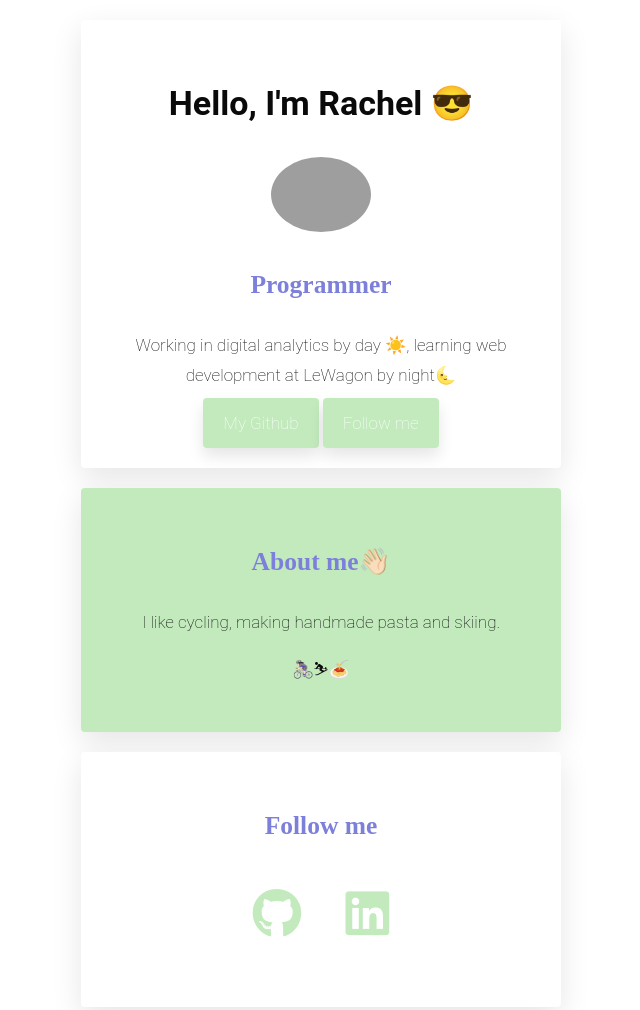
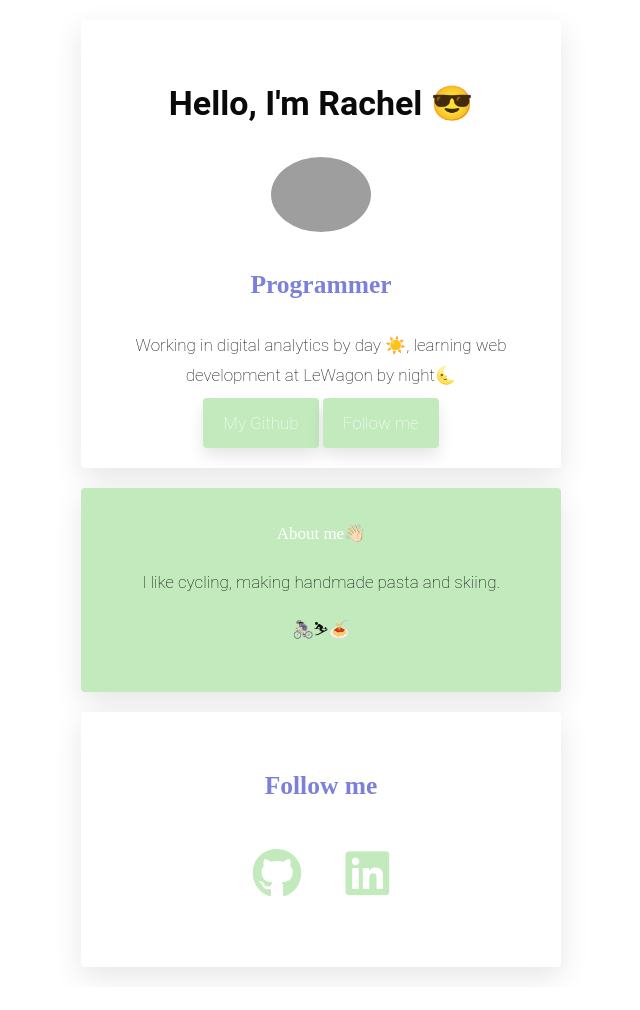
Before and after one commit to rachel-herlihy/profile, a plain HTML site: page index.html in a window 1280 px wide. Shown: the top 1010 px of the page, without its empty margins (319-959 px from the left). After the commit the page ends 987 px from the top, so only its background shows below. Drawn offline with Linux system fonts and the light colour scheme; grey boxes are pictures that could not be loaded.

Commit message:
update container 2

```diff
--- a/index.html
+++ b/index.html
@@ -19,7 +19,7 @@
     </div>
     <a id="Follow me"></a>
     <div class="card-green">
-      <h2>About me👋🏻</h2>
+      <h2-white>About me👋🏻</h2-white>
       <p>I like cycling, making handmade pasta and skiing.</p>
       <p>🚴🏻‍♀️⛷🍝</p>
     </div>
--- a/style.css
+++ b/style.css
@@ -9,6 +9,12 @@ body {
 h2 {
   text-decoration:none;
   color:#7D80DA;
+  font-family:'Poppins';
+}
+
+h2-white {
+  text-decoration:none;
+  color:white;
   font-family:'Poppins';
 }
 
```
